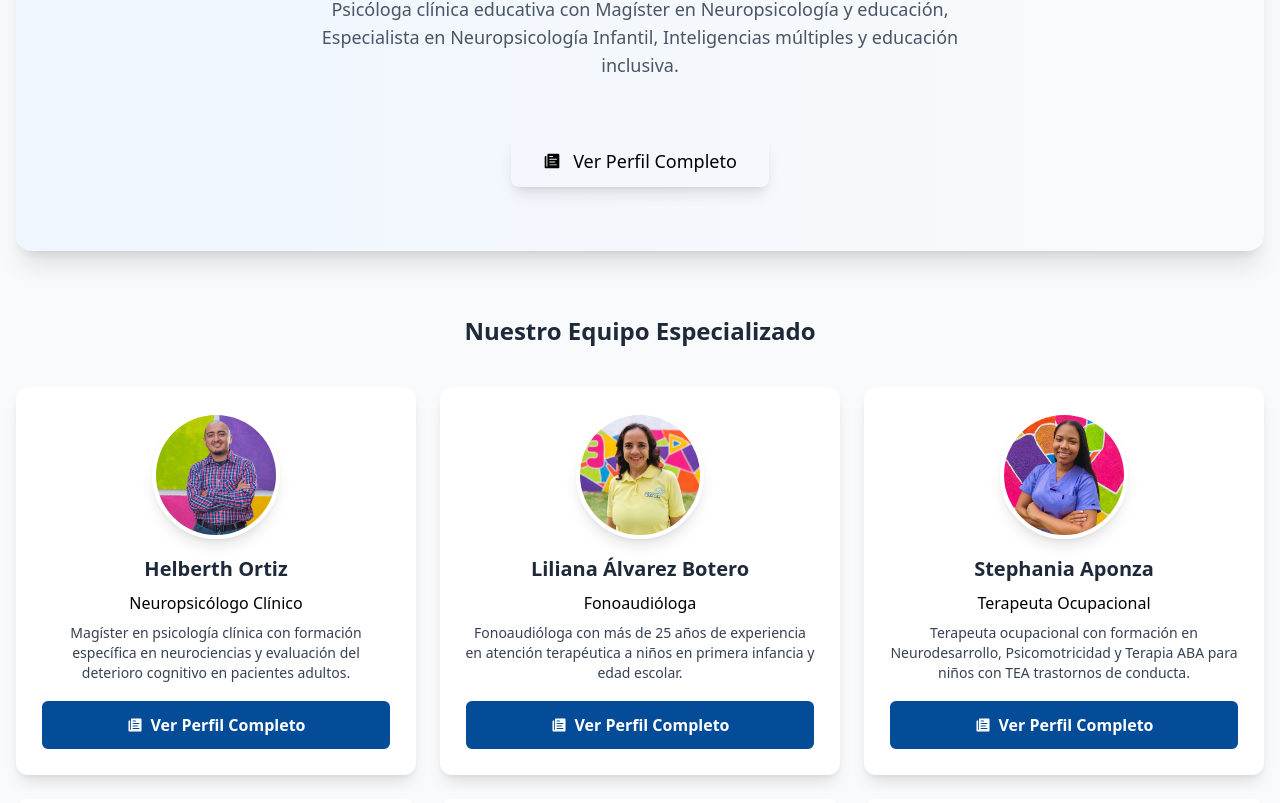
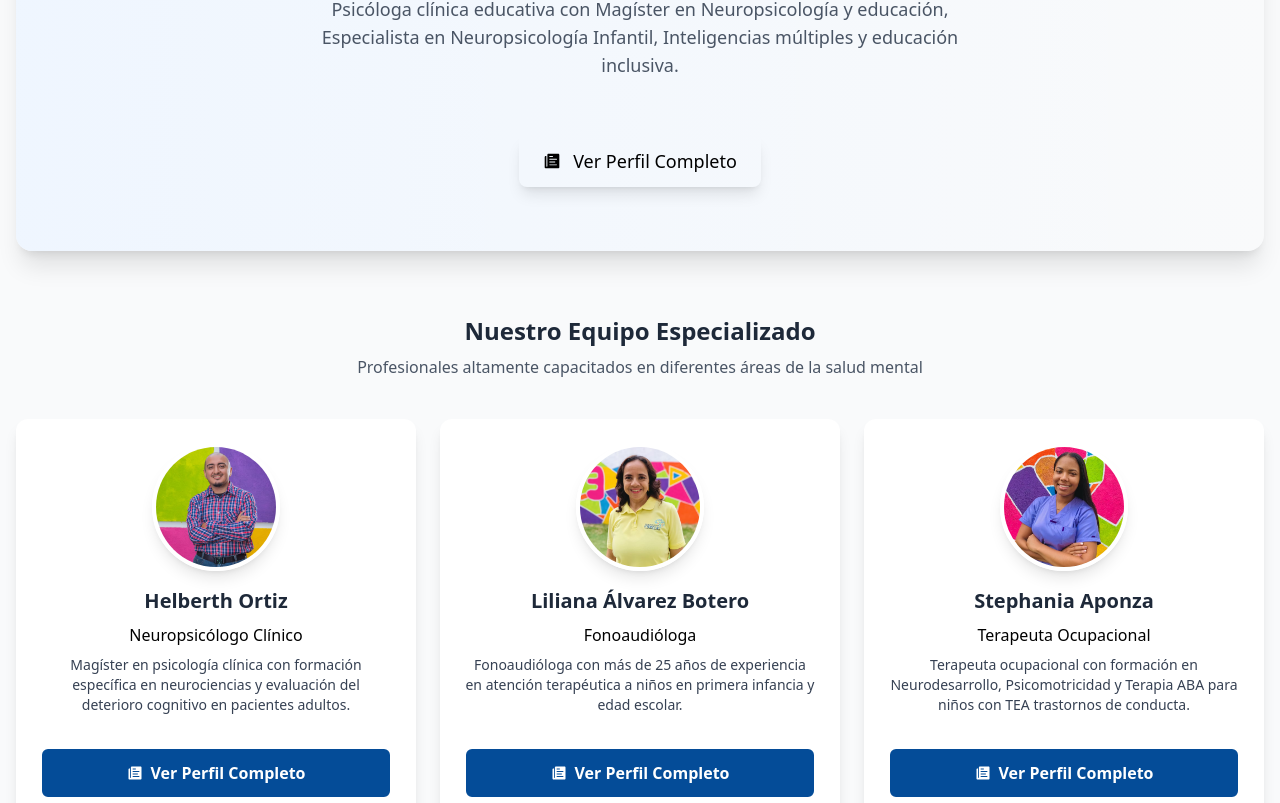
Before and after one commit to neuropsicologiaintegral15-del/neuropsicologia-integral, a React (Vite) app: page /equipo-completo in a window 1280 px wide. Shown: the part 817-1620 px from the top of the page. Built offline with nearby package versions, Linux system fonts and the light colour scheme.

Commit message:
Fixed animation in professinals page

```diff
--- a/src/screens/professionals/Professionals.tsx
+++ b/src/screens/professionals/Professionals.tsx
@@ -1,5 +1,5 @@
 import { useState, useEffect, useRef } from "react";
-import { motion, AnimatePresence, useInView } from "framer-motion";
+import { motion, AnimatePresence, useInView, type Variants } from "framer-motion";
 import { FaTimes, FaGraduationCap, FaBriefcase, FaStar } from "react-icons/fa";
 import { IoIosPaper } from "react-icons/io";
 import Footer from "../../components/footer/Footer";
@@ -8,49 +8,56 @@ import { teamMembers, type ProfessionalMember } from "./data/teamMembers";
 import AnimatedCounter from "../../components/animated-counter/AnimatedCounter";
 
 // Variantes para animaciones
-const fadeInUp = {
-  hidden: { opacity: 0, y: 30 },
+const fadeInUp: Variants = {
+  hidden: {
+    opacity: 0,
+    y: 20
+  },
   visible: {
     opacity: 1,
     y: 0,
     transition: {
-      duration: 0.6,
+      duration: 0.5,
+      ease: "easeOut"
     },
   },
 };
 
-const staggerContainer = {
-  hidden: { opacity: 0 },
+const staggerContainer: Variants = {
+  hidden: {
+    opacity: 0
+  },
   visible: {
     opacity: 1,
     transition: {
       staggerChildren: 0.15,
-      delayChildren: 0.2,
+      delayChildren: 0.1,
     },
   },
 };
 
-const fadeInScale = {
-  hidden: { opacity: 0, scale: 0.9 },
+const fadeInScale: Variants = {
+  hidden: {
+    opacity: 0,
+    scale: 0.95
+  },
   visible: {
     opacity: 1,
     scale: 1,
     transition: {
-      duration: 0.5,
+      duration: 0.4,
+      ease: "easeOut"
     },
   },
 };
 
 export default function Professionals() {
-  const [selectedMember, setSelectedMember] =
-    useState<ProfessionalMember | null>(null);
+  const [selectedMember, setSelectedMember] = useState<ProfessionalMember | null>(null);
   const featuredRef = useRef(null);
-  const teamRef = useRef(null);
   const statsRef = useRef(null);
 
-  // Usar useInView para detectar cuando los elementos son visibles
+  // Solo para featured y stats
   const isFeaturedInView = useInView(featuredRef, { once: true, amount: 0.3 });
-  const isTeamInView = useInView(teamRef, { once: true, amount: 0.2 });
   const isStatsInView = useInView(statsRef, { once: true, amount: 0.3 });
 
   useEffect(() => {
@@ -87,7 +94,7 @@ export default function Professionals() {
 
       {/* Contenido principal */}
       <main className="container mx-auto px-4">
-        {/* Introducción */}
+        {/* Introducción - Animación inmediata */}
         <motion.div
           initial="hidden"
           animate="visible"
@@ -128,19 +135,19 @@ export default function Professionals() {
                   {/* IMAGEN CENTRADA */}
                   <div className="flex flex-col items-center mb-8">
                     <motion.div
-                      initial={{ opacity: 0, scale: 0.8 }}
+                      initial={{ opacity: 0, scale: 0.9 }}
                       animate={
                         isFeaturedInView
                           ? { opacity: 1, scale: 1 }
-                          : { opacity: 0, scale: 0.8 }
+                          : { opacity: 0, scale: 0.9 }
                       }
-                      transition={{ duration: 0.5, delay: 0.2 }}
+                      transition={{ duration: 0.4 }}
                       className="relative"
                     >
                       <img
                         src={featuredMember.image}
                         alt={featuredMember.name}
-                        className="w-72 h-72 rounded-full object-cover border-8 border-white shadow-2xl"
+                        className="w-64 h-64 md:w-72 md:h-72 rounded-full object-cover border-8 border-white shadow-2xl"
                       />
                     </motion.div>
 
@@ -180,18 +187,18 @@ export default function Professionals() {
 
                   {/* BOTONES CENTRADOS */}
                   <motion.div
-                    initial={{ opacity: 0, y: 20 }}
+                    initial={{ opacity: 0, y: 10 }}
                     animate={
                       isFeaturedInView
                         ? { opacity: 1, y: 0 }
-                        : { opacity: 0, y: 20 }
+                        : { opacity: 0, y: 10 }
                     }
-                    transition={{ duration: 0.5, delay: 0.6 }}
+                    transition={{ duration: 0.4, delay: 0.3 }}
                     className="flex flex-wrap justify-center gap-4 mb-8"
                   >
                     <button
                       onClick={() => openModal(featuredMember)}
-                      className="bg-primary-200 hover:bg-primary-300 text-black font-medium py-3 px-8 rounded-lg transition-colors flex items-center text-lg shadow-lg hover:shadow-xl cursor-pointer transform hover:-translate-y-1 transition-transform duration-300"
+                      className="bg-primary-200 hover:bg-primary-300 text-black font-medium py-3 px-6 rounded-lg transition-colors flex items-center text-lg shadow-lg hover:shadow-xl cursor-pointer transform hover:-translate-y-1 transition-transform duration-300"
                     >
                       <IoIosPaper className="mr-3" />
                       Ver Perfil Completo
@@ -203,105 +210,70 @@ export default function Professionals() {
           )}
         </div>
 
-        {/* Título para el resto del equipo */}
+        {/* TRUCO: Elemento invisible para activar animaciones antes */}
+        <div className="h-20 -mt-20" /> {/* Este espacio hace que las animaciones se activen antes */}
+
+        {/* Título para el resto del equipo - CON whileInView DIRECTO */}
         <motion.div
           initial="hidden"
-          animate={isTeamInView ? "visible" : "hidden"}
+          whileInView="visible"
+          viewport={{ once: true, amount: 0.1, margin: "-100px" }} // ¡MARGEN NEGATIVO!
           variants={fadeInUp}
           className="text-center mb-10"
         >
           <h3 className="text-2xl font-bold text-gray-800 mb-2">
             Nuestro Equipo Especializado
           </h3>
+          <p className="text-gray-600 max-w-2xl mx-auto">
+            Profesionales altamente capacitados en diferentes áreas de la salud mental
+          </p>
         </motion.div>
 
-        {/* Grid de los otros profesionales */}
-        <div ref={teamRef}>
-          <motion.div
-            initial="hidden"
-            animate={isTeamInView ? "visible" : "hidden"}
-            variants={staggerContainer}
-            className="grid grid-cols-1 md:grid-cols-2 lg:grid-cols-3 gap-6"
-          >
+        {/* Grid de los otros profesionales - CON whileInView INDIVIDUAL */}
+        <div className="grid grid-cols-1 md:grid-cols-2 lg:grid-cols-3 gap-6">
           {otherMembers.map((member, index) => (
             <motion.div
               key={member.id}
+              initial="hidden"
+              whileInView="visible"
+              viewport={{ once: true, amount: 0.1, margin: `-${50 + index * 10}px` }} // Margen escalonado
               variants={fadeInUp}
-                custom={index}
+              transition={{
+                duration: 0.5,
+                delay: index * 0.1,
+                ease: "easeOut"
+              }}
               whileHover={{
-                  y: -8,
-                  transition: { duration: 0.3 },
+                y: -5,
+                scale: 1.02,
+                transition: { duration: 0.2 },
               }}
-                className="bg-white rounded-xl shadow-lg overflow-hidden hover:shadow-xl transition-all duration-300 h-full"
+              className="bg-white rounded-xl shadow-lg overflow-hidden hover:shadow-xl transition-all duration-300 h-full flex flex-col"
             >
               <div className="p-6 h-full flex flex-col">
-                  <div className="flex flex-col items-center text-center mb-4">
-                    {/* Imagen con animación */}
-                    <motion.div
-                      initial={{ opacity: 0, scale: 0.8 }}
-                      animate={
-                        isTeamInView
-                          ? { opacity: 1, scale: 1 }
-                          : { opacity: 0, scale: 0.8 }
-                      }
-                      transition={{ duration: 0.4, delay: index * 0.1 }}
-                      className="mb-4"
-                    >
+                <div className="flex flex-col items-center text-center mb-4 flex-grow">
+                  <div className="mb-4">
                     <img
                       src={member.image}
                       alt={member.name}
                       className="w-32 h-32 rounded-full object-cover border-4 border-white shadow-lg mx-auto"
                     />
-                    </motion.div>
+                  </div>
 
-                    {/* Información básica */}
                   <div className="flex-grow">
-                      <motion.h3
-                        initial={{ opacity: 0, y: 10 }}
-                        animate={
-                          isTeamInView
-                            ? { opacity: 1, y: 0 }
-                            : { opacity: 0, y: 10 }
-                        }
-                        transition={{ duration: 0.4, delay: index * 0.1 + 0.2 }}
-                        className="text-xl font-bold text-gray-800 mb-2"
-                      >
+                    <h3 className="text-xl font-bold text-gray-800 mb-2">
                       {member.name}
-                      </motion.h3>
-                      <motion.p
-                        initial={{ opacity: 0, y: 10 }}
-                        animate={
-                          isTeamInView
-                            ? { opacity: 1, y: 0 }
-                            : { opacity: 0, y: 10 }
-                        }
-                        transition={{ duration: 0.4, delay: index * 0.1 + 0.3 }}
-                        className="text-primary-200 font-medium mb-2"
-                      >
+                    </h3>
+                    <p className="text-primary-200 font-medium mb-2">
                       {member.title}
-                      </motion.p>
-                      <motion.p
-                        initial={{ opacity: 0, y: 10 }}
-                        animate={
-                          isTeamInView
-                            ? { opacity: 1, y: 0 }
-                            : { opacity: 0, y: 10 }
-                        }
-                        transition={{ duration: 0.4, delay: index * 0.1 + 0.4 }}
-                        className="text-gray-700 line-clamp-3 text-sm"
-                      >
+                    </p>
+                    <p className="text-gray-700 line-clamp-3 text-sm mb-4">
                       {member.shortDescription}
-                      </motion.p>
+                    </p>
                   </div>
                 </div>
 
-                  {/* BOTÓN */}
-                  <motion.div
-                    initial={{ opacity: 0 }}
-                    animate={isTeamInView ? { opacity: 1 } : { opacity: 0 }}
-                    transition={{ duration: 0.4, delay: index * 0.1 + 0.5 }}
-                    className="mt-auto"
-                  >
+                <div className="mt-auto">
                   <button
                     onClick={(e) => {
                       e.stopPropagation();
@@ -312,11 +284,10 @@ export default function Professionals() {
                     <IoIosPaper className="mr-2" />
                     Ver Perfil Completo
                   </button>
-                  </motion.div>
+                </div>
               </div>
             </motion.div>
           ))}
-          </motion.div>
         </div>
 
         {/* Información del equipo */}
@@ -325,7 +296,7 @@ export default function Professionals() {
             initial="hidden"
             animate={isStatsInView ? "visible" : "hidden"}
             variants={fadeInUp}
-            className="bg-white rounded-xl shadow-lg p-8"
+            className="bg-white rounded-xl shadow-lg p-6 md:p-8"
           >
             <motion.h3
               variants={fadeInUp}
@@ -336,7 +307,7 @@ export default function Professionals() {
 
             <motion.div
               variants={staggerContainer}
-              className="grid grid-cols-1 md:grid-cols-4 gap-6"
+              className="grid grid-cols-2 md:grid-cols-4 gap-4 md:gap-6"
             >
               {[
                 {
@@ -350,24 +321,26 @@ export default function Professionals() {
                 <motion.div
                   key={index}
                   variants={fadeInUp}
-                  className="text-center p-4"
+                  className="text-center p-3 md:p-4"
                 >
-                  <div className="text-primary-200 text-4xl font-bold mb-2">
+                  <div className="text-primary-200 text-3xl md:text-4xl font-bold mb-2">
                     <AnimatedCounter
                       value={stat.value}
-                      duration={1500 + index * 500}
+                      duration={1000 + index * 300}
                       prefix={index === 2 ? "+" : ""}
                       suffix={index === 3 ? "%" : ""}
                     />
                   </div>
-                  <div className="text-gray-700">{stat.text}</div>
+                  <div className="text-gray-700 text-sm md:text-base">
+                    {stat.text}
+                  </div>
                 </motion.div>
               ))}
             </motion.div>
 
             <motion.p
               variants={fadeInUp}
-              className="text-gray-600 text-center mt-6 max-w-3xl mx-auto"
+              className="text-gray-600 text-center mt-6 max-w-3xl mx-auto text-sm md:text-base"
             >
               Cada profesional aporta su experiencia específica, trabajando de
               manera coordinada bajo la dirección de la profesional especializada Viviana Solís para
@@ -390,23 +363,22 @@ export default function Professionals() {
             onClick={closeModal}
           >
             <motion.div
-              initial={{ opacity: 0, scale: 0.9, y: 50 }}
+              initial={{ opacity: 0, scale: 0.95, y: 20 }}
               animate={{ opacity: 1, scale: 1, y: 0 }}
-              exit={{ opacity: 0, scale: 0.9, y: 50 }}
+              exit={{ opacity: 0, scale: 0.95, y: 20 }}
               className="bg-white rounded-2xl shadow-2xl max-w-4xl w-full max-h-[90vh] overflow-hidden"
               onClick={(e) => e.stopPropagation()}
             >
-              {/* Header del modal */}
-              <div className="flex justify-between items-center p-6 border-b border-gray-200">
+              <div className="flex justify-between items-center p-4 md:p-6 border-b border-gray-200">
                 <div className="flex items-center">
                   <div>
-                    <h2 className="text-2xl font-bold text-gray-800">
+                    <h2 className="text-xl md:text-2xl font-bold text-gray-800">
                       {selectedMember.name}
                     </h2>
-                    <p className="text-primary-200 font-medium">
+                    <p className="text-primary-200 font-medium text-sm md:text-base">
                       {selectedMember.title}
                     </p>
-                    <p className="text-gray-600 text-sm">
+                    <p className="text-gray-600 text-xs md:text-sm">
                       {selectedMember.specialty}
                     </p>
                   </div>
@@ -415,14 +387,12 @@ export default function Professionals() {
                   onClick={closeModal}
                   className="text-gray-500 hover:text-gray-700 p-2 rounded-full hover:bg-gray-100 transition-colors"
                 >
-                  <FaTimes size={24} />
+                  <FaTimes size={20} />
                 </button>
               </div>
 
-              {/* Contenido del modal */}
-              <div className="p-6 overflow-y-auto max-h-[calc(90vh-140px)]">
-                <div className="flex flex-col lg:flex-row gap-8">
-                  {/* Columna izquierda */}
+              <div className="p-4 md:p-6 overflow-y-auto max-h-[calc(90vh-120px)]">
+                <div className="flex flex-col lg:flex-row gap-6 md:gap-8">
                   <motion.div
                     initial={{ opacity: 0, x: -20 }}
                     animate={{ opacity: 1, x: 0 }}
@@ -446,23 +416,22 @@ export default function Professionals() {
                     </div>
                   </motion.div>
 
-                  {/* Columna derecha */}
                   <motion.div
                     initial={{ opacity: 0, x: 20 }}
                     animate={{ opacity: 1, x: 0 }}
                     transition={{ delay: 0.2 }}
-                    className="lg:w-2/3 space-y-8"
+                    className="lg:w-2/3 space-y-6 md:space-y-8"
                   >
                     <div>
-                      <h3 className="text-xl font-bold text-gray-800">
+                      <h3 className="text-lg md:text-xl font-bold text-gray-800">
                         Perfil Profesional Completo
                       </h3>
-                      <div className="text-gray-700 whitespace-pre-line text-justify">
+                      <div className="text-gray-700 whitespace-pre-line text-justify text-sm md:text-base">
                         {selectedMember.fullDescription}
                       </div>
                     </div>
 
-                    <div className="grid grid-cols-1 md:grid-cols-2 gap-8">
+                    <div className="grid grid-cols-1 md:grid-cols-2 gap-6 md:gap-8">
                       <motion.div
                         initial={{ opacity: 0, y: 20 }}
                         animate={{ opacity: 1, y: 0 }}
@@ -472,14 +441,14 @@ export default function Professionals() {
                           <FaGraduationCap className="mr-2 text-primary-200" />
                           Formación Académica
                         </h4>
-                        <ul className="space-y-3 pl-8 list-disc">
+                        <ul className="space-y-2 pl-6 list-disc">
                           {selectedMember.education.map((item, index) => (
                             <motion.li
                               key={index}
                               initial={{ opacity: 0, x: -10 }}
                               animate={{ opacity: 1, x: 0 }}
                               transition={{ delay: 0.4 + index * 0.05 }}
-                              className="text-gray-600 marker:text-primary-200"
+                              className="text-gray-600 marker:text-primary-200 text-sm md:text-base"
                             >
                               {item}
                             </motion.li>
@@ -496,14 +465,14 @@ export default function Professionals() {
                           <FaBriefcase className="mr-2 text-primary-200" />
                           Experiencia
                         </h4>
-                        <ul className="space-y-3 pl-8 list-disc">
+                        <ul className="space-y-2 pl-6 list-disc">
                           {selectedMember.experience.map((item, index) => (
                             <motion.li
                               key={index}
                               initial={{ opacity: 0, x: -10 }}
                               animate={{ opacity: 1, x: 0 }}
                               transition={{ delay: 0.5 + index * 0.05 }}
-                              className="text-gray-600 marker:text-primary-200"
+                              className="text-gray-600 marker:text-primary-200 text-sm md:text-base"
                             >
                               {item}
                             </motion.li>
@@ -521,14 +490,14 @@ export default function Professionals() {
                         <FaStar className="mr-2 text-primary-200" />
                         Especialidades
                       </h4>
-                      <ul className="space-y-3 pl-8 list-disc">
+                      <ul className="space-y-2 pl-6 list-disc">
                         {selectedMember.specialties.map((specialty, index) => (
                           <motion.li
                             key={index}
                             initial={{ opacity: 0, x: -10 }}
                             animate={{ opacity: 1, x: 0 }}
                             transition={{ delay: 0.6 + index * 0.05 }}
-                            className="text-gray-600 marker:text-primary-200"
+                            className="text-gray-600 marker:text-primary-200 text-sm md:text-base"
                           >
                             {specialty}
                           </motion.li>
```
Lines whose indentation alone changed are shown as unchanged.
